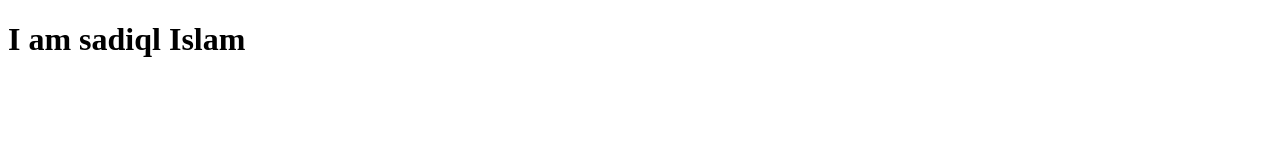
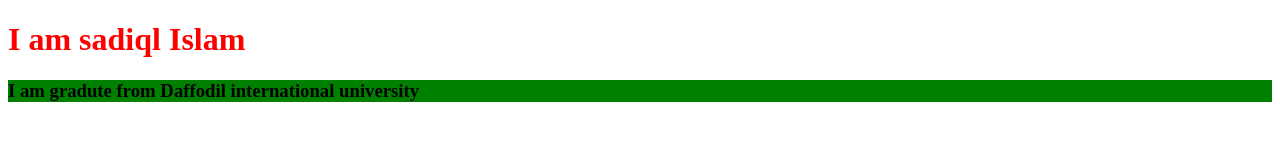
Before and after one commit to Sadiql/my-second-git, a plain HTML site: page index.html in a window 1280 px wide. Drawn offline with Linux system fonts and the light colour scheme.

Commit message:
third push

```diff
--- a/index.html
+++ b/index.html
@@ -5,9 +5,11 @@
     <meta http-equiv="X-UA-Compatible" content="IE=edge">
     <meta name="viewport" content="width=device-width, initial-scale=1.0">
     <title>My second github</title>
+    <link rel="stylesheet" href="style.css">
 </head>
 <body>
     <h1>I am sadiql Islam</h1>
+    <h3>I am gradute from Daffodil international university</h3>
 
 </body>
 </html>
--- a/style.css
+++ b/style.css
@@ -1,3 +1,6 @@
 h1{
     color: red;
 }
+h3{
+    background-color: green;
+}
```
